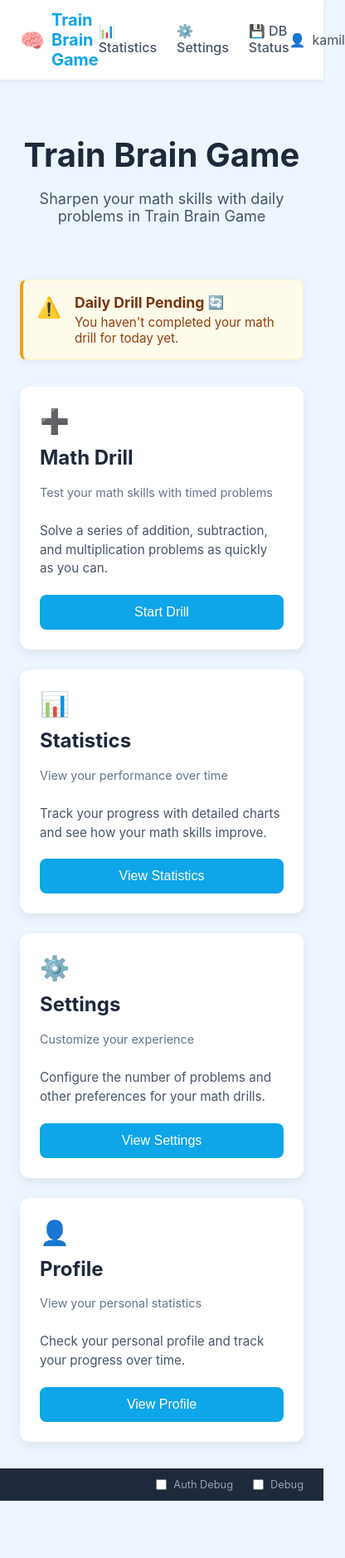
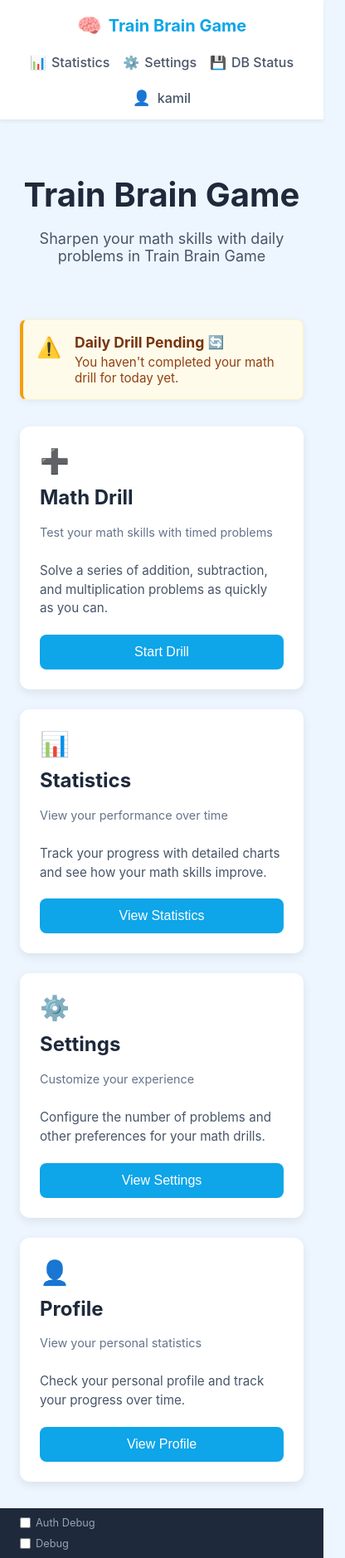
Before and after one commit to iCatOK/train-brain-svelte, a SvelteKit app: page / in a window 390 px wide. Shown: the whole page at 83% size, 416 px wide, since content can reach past the window. Before the commit the page ends 1809 px from the top, so only its background shows below. Built offline with nearby package versions, Linux system fonts and the light colour scheme.

Commit message:
feat: refactor layout and page components for improved structure and navigation

```diff
--- /dev/null
+++ b/src/lib/components/ActionCard.svelte
@@ -0,0 +1,88 @@
+<script lang="ts">
+  import { goto } from '$app/navigation';
+
+  export let icon: string;
+  export let iconClass: string = '';
+  export let title: string;
+  export let subtitle: string;
+  export let description: string;
+  export let buttonText: string;
+  export let targetRoute: string;
+
+  function handleAction() {
+    if (targetRoute) {
+      goto(targetRoute);
+    }
+  }
+</script>
+
+<div class="action-card">
+  <div class="card-icon {iconClass}">{icon}</div>
+  <h2>{title}</h2>
+  <p class="subtitle">{subtitle}</p>
+  <p class="description">{description}</p>
+  <button on:click={handleAction}>{buttonText}</button>
+</div>
+
+<style>
+  .action-card {
+    background-color: #ffffff;
+    border-radius: 12px;
+    padding: 24px;
+    box-shadow: 0 4px 12px rgba(0, 0, 0, 0.08);
+    display: flex;
+    flex-direction: column;
+  }
+
+  .card-icon {
+    font-size: 1.8rem;
+    margin-bottom: 12px;
+  }
+
+  .math-icon { color: #0ea5e9; }
+  .stats-icon { color: #10b981; }
+  .settings-icon { color: #6366f1; }
+  .profile-icon { color: #8b5cf6; }
+
+
+  .action-card h2 {
+    font-size: 1.5rem;
+    margin: 0 0 4px 0;
+    color: #1e293b;
+  }
+
+  .action-card .subtitle {
+    font-size: 0.9rem;
+    color: #64748b;
+    margin-bottom: 12px;
+  }
+
+  .action-card .description {
+    font-size: 0.95rem;
+    color: #475569;
+    margin-bottom: 20px;
+    flex-grow: 1;
+    line-height: 1.5;
+  }
+
+  .action-card button {
+    display: inline-block;
+    width: 100%;
+    background-color: #0ea5e9;
+    color: white;
+    padding: 12px 16px;
+    border: none;
+    border-radius: 8px;
+    font-size: 1rem;
+    font-weight: 500;
+    text-align: center;
+    text-decoration: none;
+    cursor: pointer;
+    transition: background-color 0.2s;
+    margin-top: auto;
+  }
+
+  .action-card button:hover {
+    background-color: #0284c7;
+  }
+</style>
--- /dev/null
+++ b/src/lib/components/HeroSection.svelte
@@ -0,0 +1,27 @@
+<script lang="ts">
+  export let title: string;
+  export let subtitle: string;
+</script>
+
+<section class="hero-section">
+  <h1>{title}</h1>
+  <p>{subtitle}</p>
+</section>
+
+<style>
+  .hero-section {
+    text-align: center;
+    margin-bottom: 16px;
+  }
+
+  .hero-section h1 {
+    font-size: 2.5rem;
+    color: #1e293b;
+    margin-bottom: 8px;
+  }
+
+  .hero-section p {
+    font-size: 1.125rem;
+    color: #475569;
+  }
+</style>
--- /dev/null
+++ b/src/lib/components/NotificationCard.svelte
@@ -0,0 +1,58 @@
+<script lang="ts">
+  export let icon: string = '⚠️'; // Default icon, can be overridden
+  export let title: string;
+  export let message: string;
+  export let refreshIcon: string = '🔄'; // Or pass as a prop if it varies
+</script>
+
+<section class="notification-card">
+  <div class="icon-area alert-icon">{icon}</div>
+  <div class="text-area">
+    <h3>{title} {#if refreshIcon}<span class="refresh-icon">{refreshIcon}</span>{/if}</h3>
+    <p>{message}</p>
+  </div>
+</section>
+
+<style>
+  .notification-card {
+    background-color: #fffbeb;
+    border: 1px solid #fef3c7;
+    border-left: 4px solid #f59e0b;
+    border-radius: 8px;
+    padding: 16px;
+    display: flex;
+    align-items: flex-start;
+    gap: 16px;
+    box-shadow: 0 2px 8px rgba(0, 0, 0, 0.06);
+  }
+
+  .notification-card .icon-area {
+    font-size: 1.5rem;
+    padding-top: 2px;
+  }
+
+  .alert-icon { /* This could be a prop if icons vary more widely */
+    color: #f59e0b;
+  }
+
+  .refresh-icon {
+    font-size: 0.9em;
+    margin-left: 4px;
+    color: #6b7280;
+    display: inline-block;
+  }
+
+  .notification-card .text-area h3 {
+    margin: 0 0 4px 0;
+    font-size: 1.1rem;
+    color: #78350f;
+    display: flex;
+    align-items: center;
+  }
+
+  .notification-card .text-area p {
+    margin: 0;
+    font-size: 0.95rem;
+    color: #92400e;
+  }
+</style>
--- /dev/null
+++ b/src/lib/components/icons/Icon.svelte
@@ -0,0 +1,30 @@
+<script lang="ts">
+  // This is a placeholder for a more robust icon system.
+  // You might use a library, dynamic SVG imports, or a sprite sheet.
+  // Define allowed icon names as a union type
+  type IconName = 'alert' | 'refresh' | 'math' | 'chart' | 'settings' | 'profile';
+  export let name: string; // e.g., "alert", "refresh", "math"
+  export let classes: string = ''; // Additional CSS classes
+
+  // In a real system, you'd map 'name' to an SVG or icon font class
+  const iconMap: Record<IconName, string> = {
+    alert: '⚠️',
+    refresh: '🔄',
+    math: '➕',
+    chart: '📊',
+    settings: '⚙️',
+    profile: '👤',
+  };
+
+  $: currentIcon = (iconMap as Record<string, string>)[name] || '';
+</script>
+
+<span class="icon {classes}">{currentIcon}</span>
+
+<style>
+  .icon {
+    display: inline-block;
+    /* Add common icon styling here, like size, fill, etc. if not handled by utility classes */
+  }
+  /* You could add more specific styles based on props or classes */
+</style>
--- a/src/routes/+layout.svelte
+++ b/src/routes/+layout.svelte
@@ -1,6 +1,6 @@
 <script lang="ts">
   import '../app.css'; // Your global styles
-  import { page } from '$app/stores'; // To get current path for active link styling
+  import { page } from '$app/state'; // Modern way to access page state
 
   // Simple icons (replace with SVGs or an icon library for better visuals)
   const IconBrain = '🧠';
@@ -11,6 +11,15 @@
 
   // Placeholder for user data
   let userName = 'kamil';
+
+  // Helper function to check if link is active
+  function isActive(path: string): boolean {
+    return page.url.pathname === path;
+  }
+
+  // Debug state
+  let authDebug = false;
+  let debug = false;
 </script>
 
 <div class="app-container">
@@ -20,14 +29,29 @@
       <span class="logo-text">Train Brain Game</span>
     </a>
     <nav class="main-nav">
-      <a href="/statistics" class:active={$page.url.pathname === '/statistics'}>
-        {IconChart} Statistics
+      <a
+        href="/statistics"
+        class="nav-link"
+        class:active={isActive('/statistics')}
+      >
+        <span class="nav-icon">{IconChart}</span>
+        <span>Statistics</span>
       </a>
-      <a href="/settings" class:active={$page.url.pathname === '/settings'}>
-        {IconSettings} Settings
+      <a
+        href="/settings"
+        class="nav-link"
+        class:active={isActive('/settings')}
+      >
+        <span class="nav-icon">{IconSettings}</span>
+        <span>Settings</span>
       </a>
-      <a href="/db-status" class:active={$page.url.pathname === '/db-status'}>
-        {IconDatabase} DB Status
+      <a
+        href="/db-status"
+        class="nav-link"
+        class:active={isActive('/db-status')}
+      >
+        <span class="nav-icon">{IconDatabase}</span>
+        <span>DB Status</span>
       </a>
     </nav>
     <div class="user-profile">
@@ -40,13 +64,19 @@
     <slot />
   </main>
 
-  <!-- Optional: Debug toggles as seen in the image -->
+  <!-- Optional: Debug toggles -->
   <footer class="app-footer-debug">
-    <div>
-      <label><input type="checkbox" /> Auth Debug</label>
+    <div class="debug-control">
+      <label>
+        <input type="checkbox" bind:checked={authDebug} />
+        <span>Auth Debug</span>
+      </label>
     </div>
-    <div>
-      <label><input type="checkbox" /> Debug</label>
+    <div class="debug-control">
+      <label>
+        <input type="checkbox" bind:checked={debug} />
+        <span>Debug</span>
+      </label>
     </div>
   </footer>
 </div>
@@ -56,11 +86,9 @@
     margin: 0;
     font-family: -apple-system, BlinkMacSystemFont, 'Segoe UI', Roboto, Oxygen,
       Ubuntu, Cantarell, 'Open Sans', 'Helvetica Neue', sans-serif;
-    background-color: #edf6ff; /* Lighter blue for the overall page background */
+    background-color: #edf6ff;
     color: #333;
-    display: flex; /* For sticky footer potential */
-    flex-direction: column; /* For sticky footer potential */
-    min-height: 100vh; /* For sticky footer potential */
+    min-height: 100vh;
   }
 
   .app-container {
@@ -74,26 +102,31 @@
     align-items: center;
     justify-content: space-between;
     padding: 12px 24px;
-    background-color: #ffffff; /* White header */
+    background-color: #ffffff;
     border-bottom: 1px solid #e2e8f0;
     box-shadow: 0 2px 4px rgba(0, 0, 0, 0.05);
-    position: sticky; /* Make header sticky */
+    position: sticky;
     top: 0;
-    z-index: 1000; /* Ensure it's above other content */
+    z-index: 1000;
   }
 
   .logo-link {
     display: flex;
     align-items: center;
     text-decoration: none;
-    color: #0ea5e9; /* Primary blue */
+    color: #0ea5e9;
     font-weight: bold;
     font-size: 1.25rem;
+    transition: color 0.2s ease;
+  }
+
+  .logo-link:hover {
+    color: #0284c7;
   }
 
   .logo-icon {
     margin-right: 8px;
-    font-size: 1.5rem; /* Adjust if using real SVGs */
+    font-size: 1.5rem;
   }
 
   .main-nav {
@@ -101,44 +134,51 @@
     gap: 24px;
   }
 
-  .main-nav a {
+  .nav-link {
+    display: flex;
+    align-items: center;
+    gap: 6px;
     text-decoration: none;
-    color: #4a5568; /* Tailwind gray-600 */
+    color: #4a5568;
     font-weight: 500;
     padding: 8px 0;
     border-bottom: 2px solid transparent;
-    transition: color 0.2s, border-color 0.2s;
-    display: flex;
-    align-items: center;
-    gap: 6px;
+    transition: all 0.2s ease;
   }
 
-  .main-nav a:hover,
-  .main-nav a.active {
-    color: #0ea5e9; /* Primary blue */
+  .nav-link:hover {
+    color: #0ea5e9;
+  }
+
+  .nav-link.active {
+    color: #0ea5e9;
     border-bottom-color: #0ea5e9;
+  }
+
+  .nav-icon {
+    font-size: 1rem;
   }
 
   .user-profile {
     display: flex;
     align-items: center;
     color: #4a5568;
+    font-weight: 500;
   }
 
   .user-icon {
     margin-right: 8px;
-    /* Style for icon */
+    font-size: 1.1rem;
   }
 
   .app-content {
-    flex-grow: 1; /* Allows content to take available space */
-    padding: 0px; /* Remove padding here, let pages manage their own */
-    /* background-color: #e0f2fe; /* Light blue background now handled by body */
+    flex-grow: 1;
+    background-color: inherit;
   }
 
   .app-footer-debug {
-    background-color: #1e293b; /* Dark background for debug footer */
-    color: #94a3b8; /* Lighter text for debug footer */
+    background-color: #1e293b;
+    color: #94a3b8;
     padding: 10px 24px;
     display: flex;
     justify-content: flex-end;
@@ -146,9 +186,38 @@
     font-size: 0.8rem;
   }
 
-  .app-footer-debug label {
+  .debug-control label {
     display: flex;
     align-items: center;
-    gap: 5px;
+    gap: 6px;
+    cursor: pointer;
+    transition: color 0.2s ease;
+  }
+
+  .debug-control label:hover {
+    color: #cbd5e1;
+  }
+
+  .debug-control input[type="checkbox"] {
+    margin: 0;
+  }
+
+  /* Responsive design */
+  @media (max-width: 768px) {
+    .app-header {
+      flex-direction: column;
+      gap: 12px;
+      padding: 16px;
+    }
+
+    .main-nav {
+      gap: 16px;
+    }
+
+    .app-footer-debug {
+      flex-direction: column;
+      gap: 10px;
+      text-align: center;
+    }
   }
 </style>
--- a/src/routes/+page.svelte
+++ b/src/routes/+page.svelte
@@ -1,85 +1,94 @@
 <script lang="ts">
-  import { goto } from '$app/navigation';
-
-  // Simple icons (replace with SVGs or an icon library for better visuals)
-  const IconAlert = '⚠️'; // Or a warning SVG
-  const IconRefresh = '🔄';
-  const IconMath = '➕'; // Or a calculator icon
-  const IconChart = '📊';
-  const IconSettings = '⚙️';
-  const IconProfile = '👤';
+  import HeroSection from '$lib/components/HeroSection.svelte';
+  import NotificationCard from '$lib/components/NotificationCard.svelte';
+  import ActionCard from '$lib/components/ActionCard.svelte';
+  // No longer need `goto` here if ActionCard handles its own navigation
+  // No longer need individual Icon constants here if passed as props or handled by an Icon component
 
   // Placeholder: In a real app, this would come from a store or API
   let dailyDrillPending = true;
 
-  function startMathDrill() {
-    goto('/drill');
+  // Data for the action cards
+  const actionCardsData = [
+    {
+      icon: '➕', // Or use your Icon component: name: 'math'
+      iconClass: 'math-icon',
+      title: 'Math Drill',
+      subtitle: 'Test your math skills with timed problems',
+      description: 'Solve a series of addition, subtraction, and multiplication problems as quickly as you can.',
+      buttonText: 'Start Drill',
+      targetRoute: '/drill', // Target route for navigation
+    },
+    {
+      icon: '📊',
+      iconClass: 'stats-icon',
+      title: 'Statistics',
+      subtitle: 'View your performance over time',
+      description: 'Track your progress with detailed charts and see how your math skills improve.',
+      buttonText: 'View Statistics',
+      targetRoute: '/statistics', // Example route
+    },
+    {
+      icon: '⚙️',
+      iconClass: 'settings-icon',
+      title: 'Settings',
+      subtitle: 'Customize your experience',
+      description: 'Configure the number of problems and other preferences for your math drills.',
+      buttonText: 'View Settings',
+      targetRoute: '/settings', // Example route
+    },
+    {
+      icon: '👤',
+      iconClass: 'profile-icon',
+      title: 'Profile',
+      subtitle: 'View your personal statistics',
+      description: 'Check your personal profile and track your progress over time.',
+      buttonText: 'View Profile',
+      targetRoute: '/profile', // Example route
+    },
+  ];
+
+  // If you needed to refresh the pending status from this page
+  function handleRefreshNotification() {
+    // Logic to re-check or refresh the dailyDrillPending status
+    console.log('Refreshing pending status...');
+    // dailyDrillPending = ... (fetch new status)
   }
 </script>
 
 <div class="home-container">
-  <section class="hero-section">
-    <h1>Train Brain Game</h1>
-    <p>Sharpen your math skills with daily problems in Train Brain Game</p>
-  </section>
+  <HeroSection
+    title="Train Brain Game"
+    subtitle="Sharpen your math skills with daily problems in Train Brain Game"
+  />
 
   {#if dailyDrillPending}
-    <section class="notification-card">
-      <div class="icon-area alert-icon">{IconAlert}</div>
-      <div class="text-area">
-        <h3>Daily Drill Pending <span class="refresh-icon">{IconRefresh}</span></h3>
-        <p>You haven't completed your math drill for today yet.</p>
-      </div>
-    </section>
+    <NotificationCard
+      icon="⚠️"
+      title="Daily Drill Pending"
+      message="You haven't completed your math drill for today yet."
+      refreshIcon="🔄"
+      on:refresh={handleRefreshNotification}
+    />
   {/if}
 
   <section class="action-cards-grid">
-    <div class="action-card">
-      <div class="card-icon math-icon">{IconMath}</div>
-      <h2>Math Drill</h2>
-      <p class="subtitle">Test your math skills with timed problems</p>
-      <p class="description">
-        Solve a series of addition, subtraction, and multiplication problems as
-        quickly as you can.
-      </p>
-      <button on:click={startMathDrill}>Start Drill</button>
-    </div>
-
-    <div class="action-card">
-      <div class="card-icon stats-icon">{IconChart}</div>
-      <h2>Statistics</h2>
-      <p class="subtitle">View your performance over time</p>
-      <p class="description">
-        Track your progress with detailed charts and see how your math skills
-        improve.
-      </p>
-      <button on:click={startMathDrill}>View Statistics</button>
-    </div>
-
-    <div class="action-card">
-      <div class="card-icon settings-icon">{IconSettings}</div>
-      <h2>Settings</h2>
-      <p class="subtitle">Customize your experience</p>
-      <p class="description">
-        Configure the number of problems and other preferences for your math
-        drills.
-      </p>
-      <button on:click={startMathDrill}>View Settings</button>
-    </div>
-
-    <div class="action-card">
-      <div class="card-icon profile-icon">{IconProfile}</div>
-      <h2>Profile</h2>
-      <p class="subtitle">View your personal statistics</p>
-      <p class="description">
-        Check your personal profile and track your progress over time.
-      </p>
-      <button on:click={startMathDrill}>View Profile</button>
-    </div>
+    {#each actionCardsData as card}
+      <ActionCard
+        icon={card.icon}
+        iconClass={card.iconClass}
+        title={card.title}
+        subtitle={card.subtitle}
+        description={card.description}
+        buttonText={card.buttonText}
+        targetRoute={card.targetRoute}
+      />
+    {/each}
   </section>
 </div>
 
 <style>
+  /* Global styles for this page or layout specific styles remain */
   .home-container {
     max-width: 1000px;
     margin: 0 auto;
@@ -89,128 +98,11 @@
     gap: 32px;
   }
 
-  .hero-section {
-    text-align: center;
-    margin-bottom: 16px; /* Reduced margin as cards add space */
-  }
-
-  .hero-section h1 {
-    font-size: 2.5rem;
-    color: #1e293b; /* Darker blue/slate */
-    margin-bottom: 8px;
-  }
-
-  .hero-section p {
-    font-size: 1.125rem;
-    color: #475569; /* Lighter slate */
-  }
-
-  .notification-card {
-    background-color: #fffbeb; /* Light yellow from image (Tailwind amber-50) */
-    border: 1px solid #fef3c7; /* Tailwind amber-200 */
-    border-left: 4px solid #f59e0b; /* Tailwind amber-500 for left border */
-    border-radius: 8px;
-    padding: 16px;
-    display: flex;
-    align-items: flex-start; /* Align icon to top */
-    gap: 16px;
-    box-shadow: 0 2px 8px rgba(0, 0, 0, 0.06);
-  }
-
-  .notification-card .icon-area {
-    font-size: 1.5rem;
-    padding-top: 2px; /* Align icon nicely with text */
-  }
-  .alert-icon {
-    color: #f59e0b; /* Tailwind amber-500 */
-  }
-  .refresh-icon {
-    font-size: 0.9em;
-    margin-left: 4px;
-    color: #6b7280; /* Tailwind gray-500 */
-    display: inline-block; /* For potential animation */
-  }
-
-  .notification-card .text-area h3 {
-    margin: 0 0 4px 0;
-    font-size: 1.1rem;
-    color: #78350f; /* Tailwind amber-800 */
-    display: flex;
-    align-items: center;
-  }
-
-  .notification-card .text-area p {
-    margin: 0;
-    font-size: 0.95rem;
-    color: #92400e; /* Tailwind amber-700 */
-  }
+  /* Styles for HeroSection, NotificationCard, and ActionCard have been moved to their respective components */
 
   .action-cards-grid {
     display: grid;
     grid-template-columns: repeat(auto-fit, minmax(300px, 1fr));
     gap: 24px;
   }
-
-  .action-card {
-    background-color: #ffffff;
-    border-radius: 12px;
-    padding: 24px;
-    box-shadow: 0 4px 12px rgba(0, 0, 0, 0.08);
-    display: flex;
-    flex-direction: column;
-  }
-
-  .card-icon {
-    font-size: 1.8rem;
-    margin-bottom: 12px;
-    /* Specific icon colors could be set here */
-  }
-  .math-icon { color: #0ea5e9; /* Primary blue */ }
-  .stats-icon { color: #10b981; /* Green */ }
-  .settings-icon { color: #6366f1; /* Indigo */ }
-  .profile-icon { color: #8b5cf6; /* Purple */ }
-
-
-  .action-card h2 {
-    font-size: 1.5rem;
-    margin: 0 0 4px 0;
-    color: #1e293b;
-  }
-
-  .action-card .subtitle {
-    font-size: 0.9rem;
-    color: #64748b; /* Lighter slate */
-    margin-bottom: 12px;
-  }
-
-  .action-card .description {
-    font-size: 0.95rem;
-    color: #475569;
-    margin-bottom: 20px;
-    flex-grow: 1; /* Makes description take available space */
-    line-height: 1.5;
-  }
-
-  .action-card button,
-  .action-card .button-link {
-    display: inline-block;
-    width: 100%; /* Make buttons full width of card */
-    background-color: #0ea5e9; /* Primary blue from image */
-    color: white;
-    padding: 12px 16px;
-    border: none;
-    border-radius: 8px;
-    font-size: 1rem;
-    font-weight: 500;
-    text-align: center;
-    text-decoration: none;
-    cursor: pointer;
-    transition: background-color 0.2s;
-    margin-top: auto; /* Pushes button to bottom */
-  }
-
-  .action-card button:hover,
-  .action-card .button-link:hover {
-    background-color: #0284c7; /* Darker blue */
-  }
 </style>
--- a/src/routes/drill/+page.svelte
+++ b/src/routes/drill/+page.svelte
@@ -12,7 +12,7 @@
 
   let startTime: number | null = null;
   let elapsedTimeInSeconds = 0;
-  let timerInterval: NodeJS.Timeout | undefined = undefined;
+  let timerInterval: ReturnType<typeof setInterval> | undefined = undefined;
   let formattedTime = '00:00';
 
   let gameState: 'idle' | 'drilling' | 'finished' = 'idle';
```
